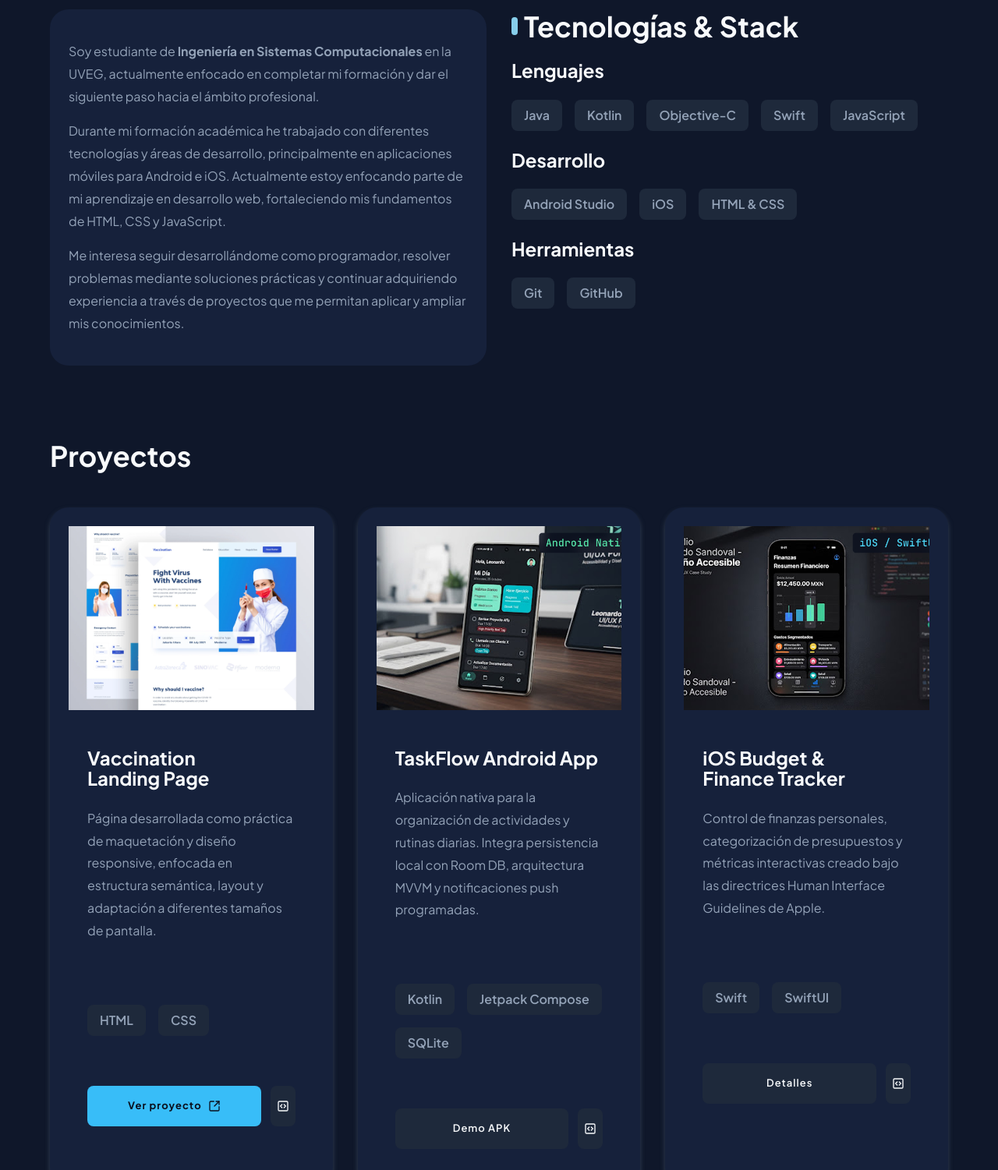
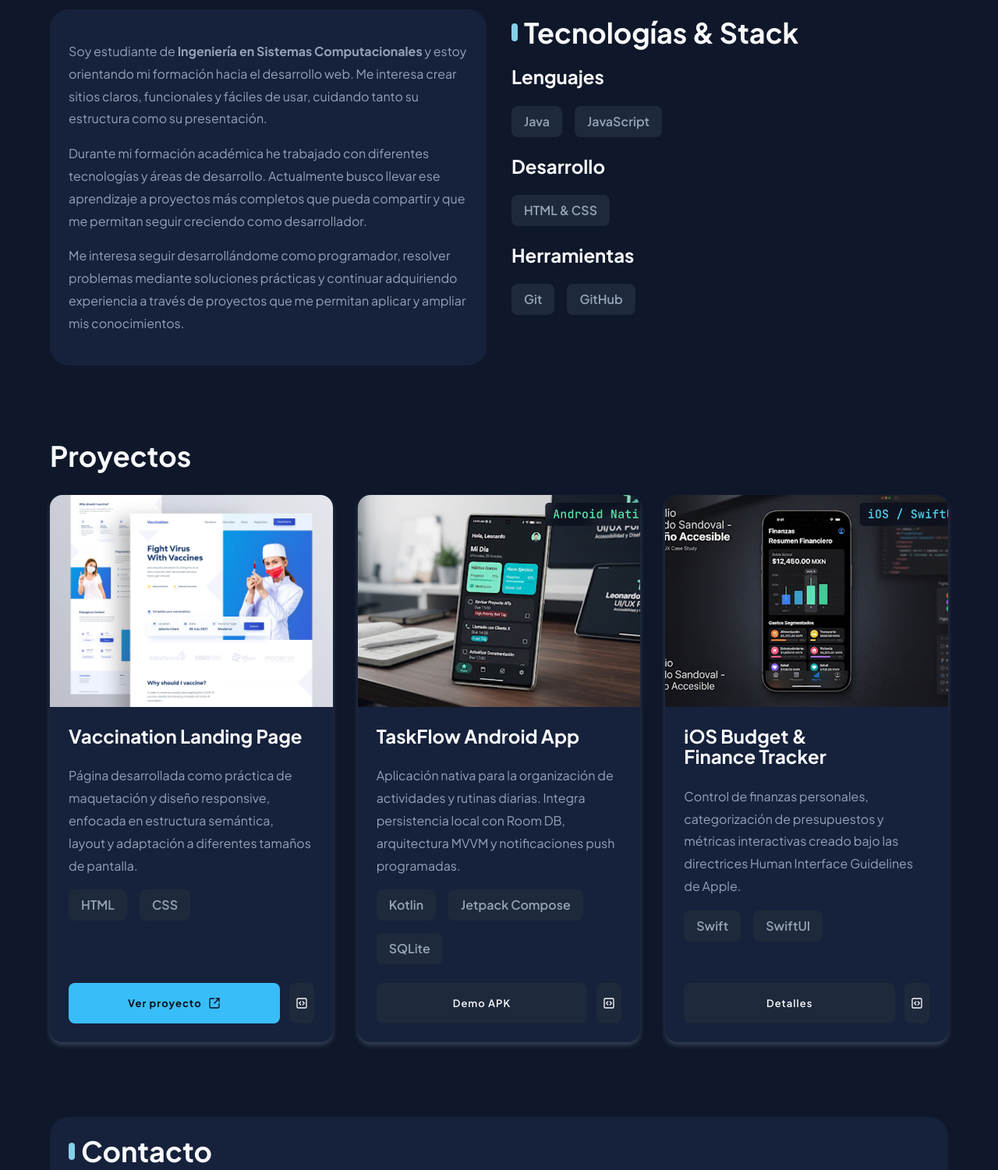
Before and after one commit to dsan-io/personalWeb, a website: page index.html in a window 1280 px wide. Shown: the part 820-2321 px from the top of the page at 78% size. Drawn offline with nearby package versions, Linux system fonts and the light colour scheme.

Commit message:
chore: Update surface and card components, delete unused images, and change profile image.

```diff
--- a/index.html
+++ b/index.html
@@ -9,7 +9,7 @@
     />
     <meta
       name="keywords"
-      content="Leonardo Sandoval, portafolio, desarrollador, aplicaciones móviles, sitios web, Android, iOS, HTML, CSS, JavaScript"
+      content="Leonardo Sandoval, portafolio, desarrollador, aplicaciones, sitios web, HTML, CSS, JavaScript"
     />
     <meta name="author" content="Leonardo Sandoval" />
     <title>Leonardo Sandoval</title>
@@ -49,15 +49,17 @@
               Leonardo <span class="u-text-gradient">Sandoval</span>
             </h1>
             <p class="hero__role">
-              <span class="u-text-accent">Desarrollador en formación en</span>
+              <span class="u-text-accent">estudiante de</span>
               <span class="u-text-underline"
                 >Ingeniería en Sistemas Computacionales</span
               >
             </p>
 
             <p>
-              Desarrollo aplicaciones móviles y sitios web, con experiencia en
-              Android, iOS y tecnologías web como HTML, CSS y JavaScript.
+              Desarrollo proyectos web con HTML, CSS y JavaScript para
+              fortalecer mis habilidades y documentar lo que aprendo. Busco una
+              estadía profesional donde pueda contribuir, recibir orientación y
+              seguir creciendo como desarrollador.
             </p>
             <div class="hero__buttons u-uppercase">
               <a href="#proyectos" class="btn btn--primary"
@@ -93,8 +95,8 @@
             <img
               src="./assets/images/image_profile.webp"
               alt="Fotografía de Leonardo Sandoval"
-              width="1254"
-              height="1254"
+              width="1448"
+              height="1086"
               class="hero__image"
             />
             <span class="hero__badge" aria-hidden="true"
@@ -109,16 +111,16 @@
           <div class="surface-layer">
             <p>
               Soy estudiante de
-              <strong>Ingeniería en Sistemas Computacionales</strong> en la
-              UVEG, actualmente enfocado en completar mi formación y dar el
-              siguiente paso hacia el ámbito profesional.
+              <strong>Ingeniería en Sistemas Computacionales</strong> y estoy
+              orientando mi formación hacia el desarrollo web. Me interesa crear
+              sitios claros, funcionales y fáciles de usar, cuidando tanto su
+              estructura como su presentación.
             </p>
             <p>
               Durante mi formación académica he trabajado con diferentes
-              tecnologías y áreas de desarrollo, principalmente en aplicaciones
-              móviles para Android e iOS. Actualmente estoy enfocando parte de
-              mi aprendizaje en desarrollo web, fortaleciendo mis fundamentos de
-              HTML, CSS y JavaScript.
+              tecnologías y áreas de desarrollo. Actualmente busco llevar ese
+              aprendizaje a proyectos más completos que pueda compartir y que me
+              permitan seguir creciendo como desarrollador.
             </p>
             <p>
               Me interesa seguir desarrollándome como programador, resolver
@@ -133,15 +135,10 @@
           <h3>Lenguajes</h3>
           <ul class="skills__list">
             <li class="tag">Java</li>
-            <li class="tag">Kotlin</li>
-            <li class="tag">Objective-C</li>
-            <li class="tag">Swift</li>
             <li class="tag">JavaScript</li>
           </ul>
           <h3>Desarrollo</h3>
           <ul class="skills__list">
-            <li class="tag">Android Studio</li>
-            <li class="tag">iOS</li>
             <li class="tag">HTML & CSS</li>
           </ul>
           <h3>Herramientas</h3>
@@ -154,7 +151,7 @@
       <section class="wrapper" id="proyectos">
         <h2>Proyectos</h2>
         <div class="card__grid">
-          <article class="card surface-layer">
+          <article class="card surface-layer-card">
             <img
               src="./assets/images/vaccineOrginalKata.webp"
               alt="Imagen ilustrativa del proyecto Vaccine Landing Page"
@@ -163,7 +160,7 @@
               loading="lazy"
               class="card__image"
             />
-            <div class="card__content">
+            <div class="card__description">
               <h3>Vaccination Landing Page</h3>
               <p>
                 Página desarrollada como práctica de maquetación y diseño
@@ -203,7 +200,7 @@
               </a>
             </div>
           </article>
-          <article class="card surface-layer">
+          <article class="card surface-layer-card">
             <img
               src="./assets/images/task-android.png"
               alt="Imagen ilustrativa del proyecto una aplicación móvil para Android"
@@ -212,7 +209,7 @@
               loading="lazy"
               class="card__image"
             />
-            <div class="card__content">
+            <div class="card__description">
               <h3>TaskFlow Android App</h3>
               <p>
                 Aplicación nativa para la organización de actividades y rutinas
@@ -248,7 +245,7 @@
               </a>
             </div>
           </article>
-          <article class="card surface-layer">
+          <article class="card surface-layer-card">
             <img
               src="./assets/images/ios-proyect.png"
               alt="Imagen ilustrativa del proyecto realizado para ecosistemas en iOS"
@@ -257,7 +254,7 @@
               loading="lazy"
               class="card__image"
             />
-            <div class="card__content">
+            <div class="card__description">
               <h3>iOS Budget & Finance Tracker</h3>
               <p>
                 Control de finanzas personales, categorización de presupuestos y
--- a/styles/components/_card.css
+++ b/styles/components/_card.css
@@ -1,23 +1,29 @@
 .card {
-  background-color: var(--color-bg-surface-layer);
-  border-radius: var(--radius-card);
-  box-shadow: 0px 4px 6px var(--color-bg-surface);
+  display: flex;
+  flex-direction: column;
+  min-width: 0;
   overflow: hidden;
 }
 
-.card__content,
-.tag-list,
-.card__actions {
-  padding: var(--space-content);
+.card > .card__actions {
+  margin-top: auto;
+}
+
+.card__description,
+.tag-list {
+  padding: 0 var(--space-content);
 }
 
 .card__image {
   width: 100%;
   object-fit: cover;
   aspect-ratio: 4 / 3;
+  flex-shrink: 0;
 }
 
 .card__actions {
   display: flex;
+  padding: var(--space-content);
   gap: var(--space-component);
+  flex-wrap: nowrap;
 }
--- a/styles/components/_skill-tag.css
+++ b/styles/components/_skill-tag.css
@@ -3,6 +3,7 @@
   flex-wrap: wrap;
   gap: var(--space-content-group);
   padding: 0;
+  margin: 0;
 }
 
 .tag {
--- a/styles/components/_surface.css
+++ b/styles/components/_surface.css
@@ -9,6 +9,12 @@
   margin-top: var(--space-content-group);
 }
 
+.surface-layer-card {
+  background-color: var(--color-bg-surface-layer);
+  border-radius: var(--radius-card);
+  box-shadow: 0px 4px 6px var(--color-bg-surface);
+}
+
 .surface-elevated {
   background-color: var(--color-bg-surface-low);
 }
--- a/styles/layout/_layout.css
+++ b/styles/layout/_layout.css
@@ -60,12 +60,12 @@ main > section:last-child {
 
 @media (width >= 40rem) {
   .hero__grid,
-  .content__grid,
   .social-networks__grid {
     grid-template-columns: repeat(8, 1fr);
   }
 
-  .card__grid {
+  .card__grid,
+  .content__grid {
     grid-template-columns: repeat(2, 1fr);
   }
 }
```
Also changed, not shown: assets/images/image_about.png (deleted), assets/images/image_about.webp (deleted), assets/images/image_profile.webp, 1 other file.
